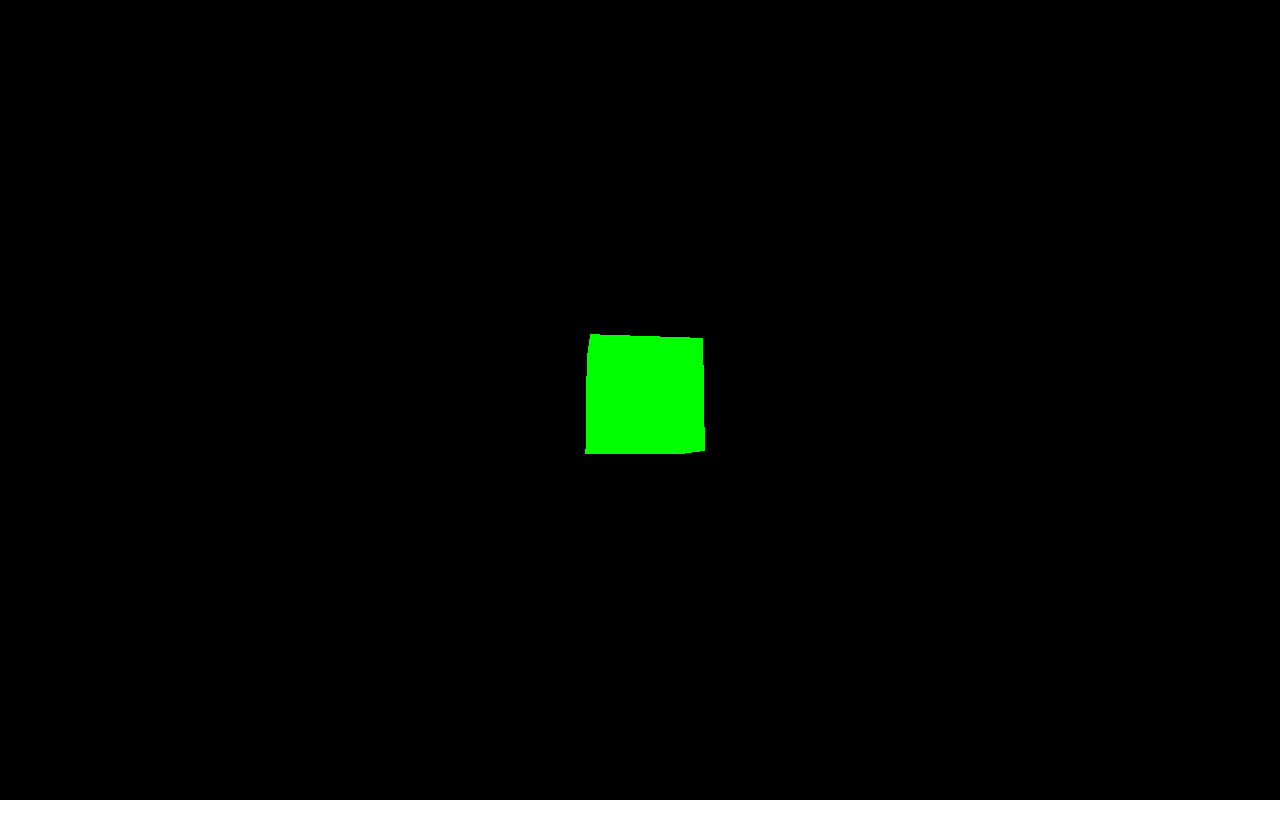
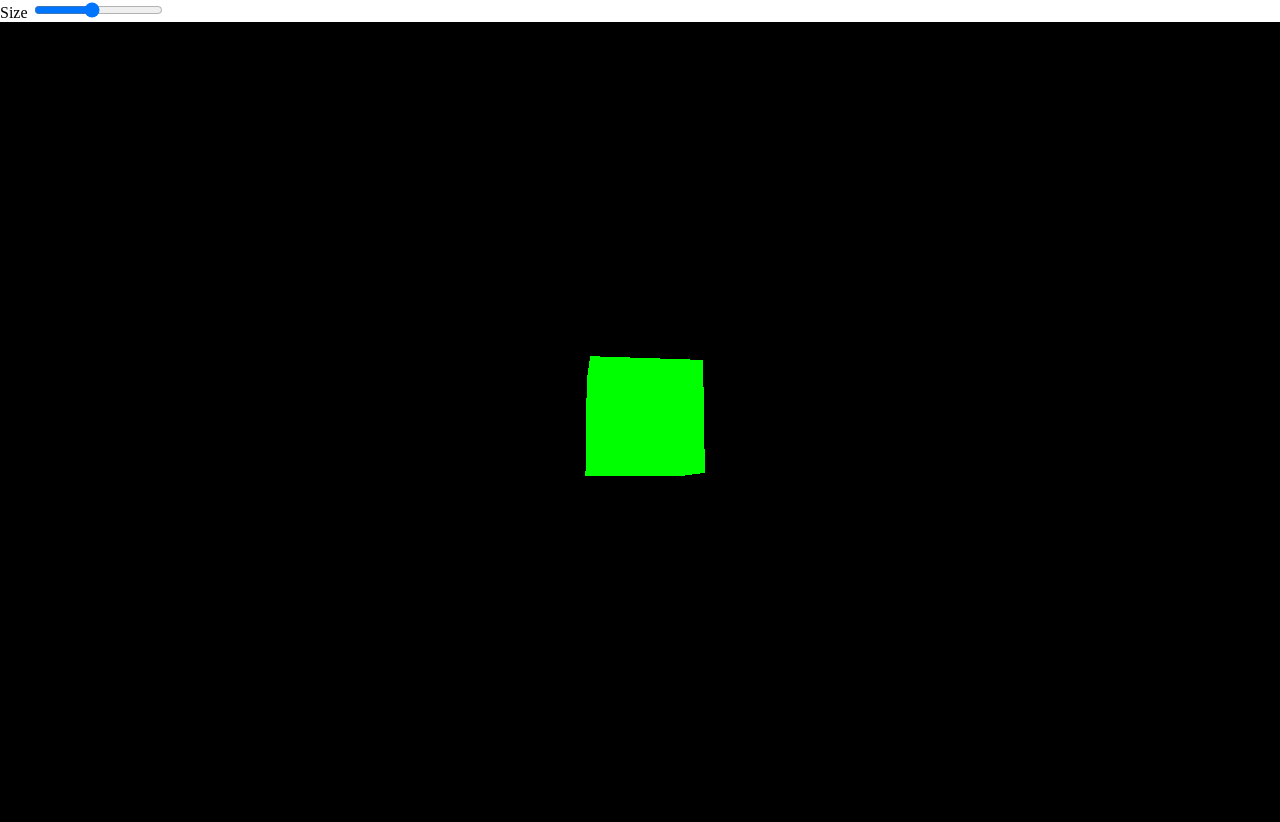
Before and after one commit to Tim0Cc/3D-configurator-FrontEnd, a plain HTML site: page index.html in a window 1280 px wide. Before the commit the page ends 800 px from the top, so only its background shows below. Drawn offline with nearby package versions, Linux system fonts and the light colour scheme.

Commit message:
input Element with range

```diff
--- a/index.html
+++ b/index.html
@@ -8,6 +8,10 @@
 		</style>
 	</head>
 	<body>
+    <div class="controls">
+      <label for="size">Size</label>
+      <input type="range" id="name" class="size" min="1" max="10" value="5">
+    </div>
 		<script src="three/three.js"></script>
     <script type="module" src="js/three_module.js">
       import * as THREE from 'https://cdn.skypack.dev/three@0.130.1';
--- a/js/configure.js
+++ b/js/configure.js
@@ -22,3 +22,16 @@ const animate = function () {
 };
 
 animate();
+
+
+// CUSTOM JS for configuration
+
+const input = document.querySelector('.size');
+console.log(input);
+
+const changeSize = function () {
+  console.log("triggered in changeSize()");
+  // camera.position.z = inputs
+}
+
+input.addEventListener('change', changeSize);
```
